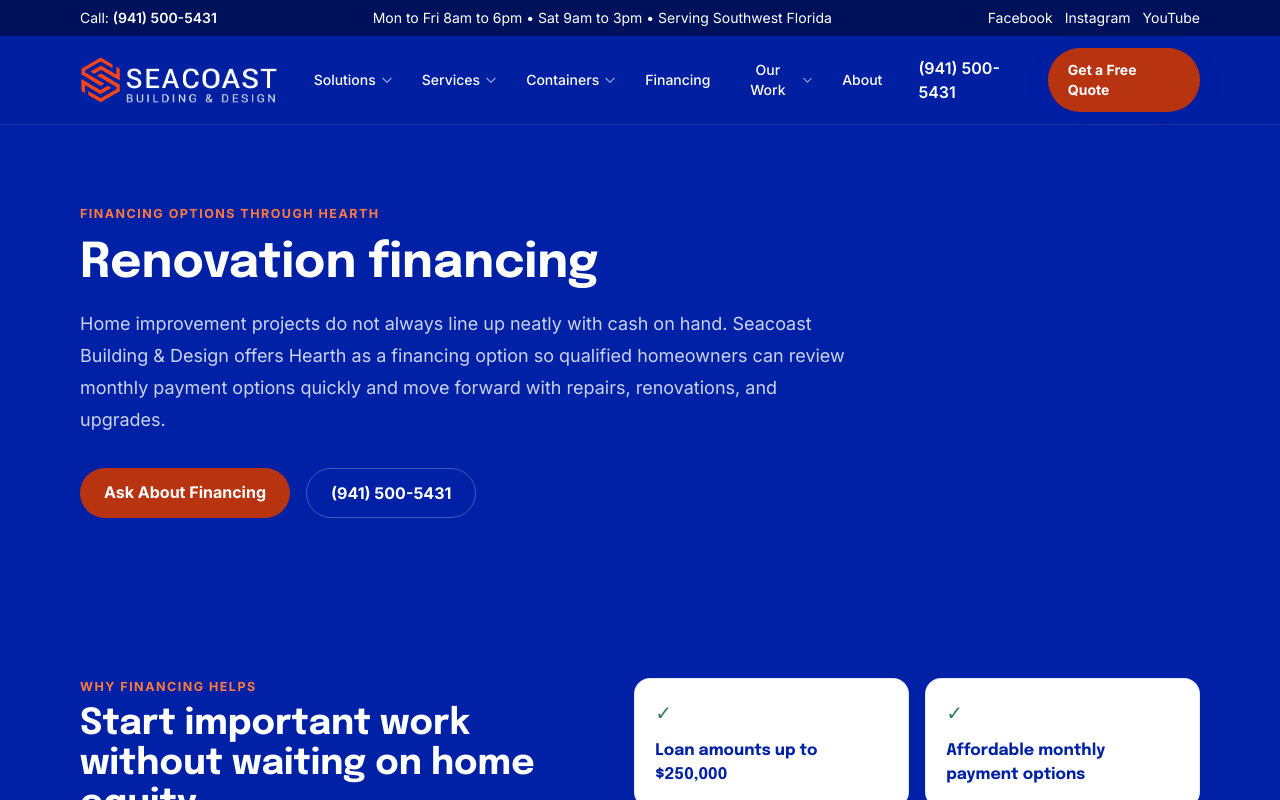
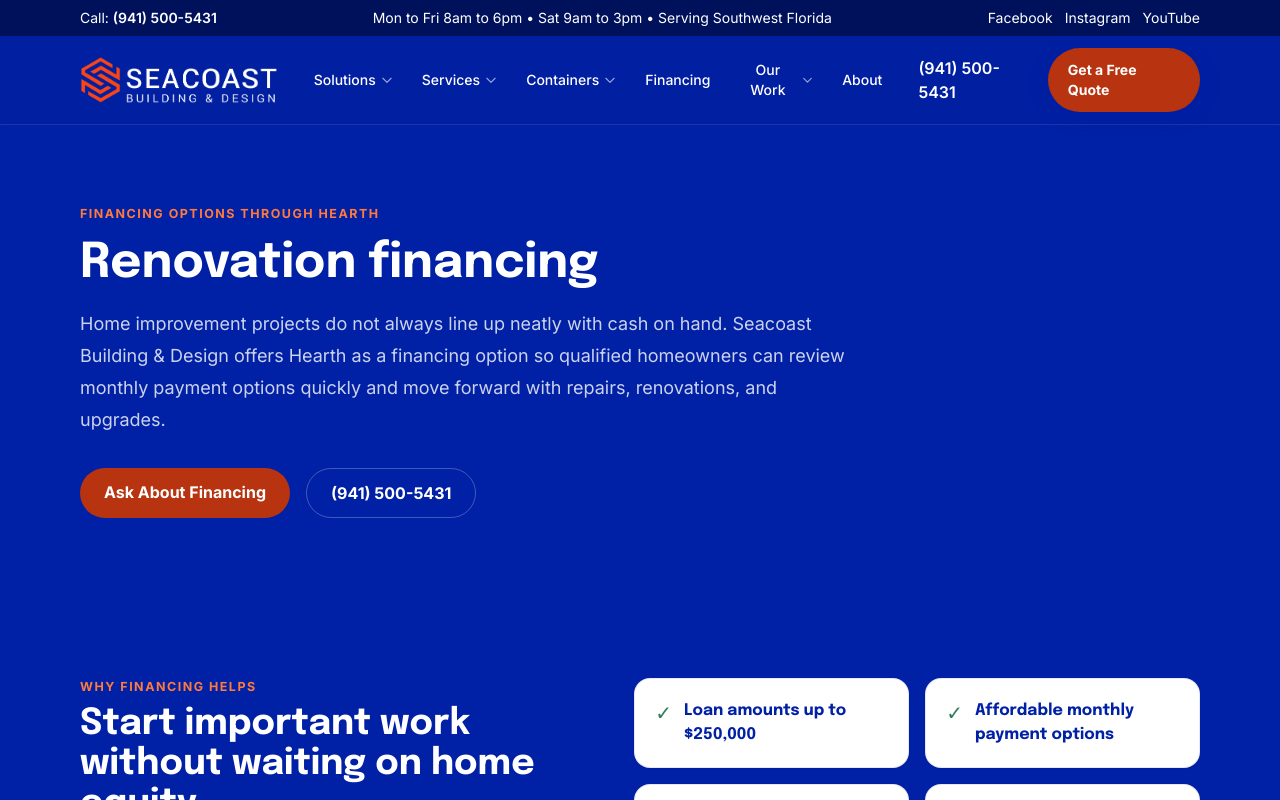
Before and after one commit to ecomstrategics/seacoast-bd, a Next.js app: page /financing in a window 1280 px wide. Shown: the top 800 px of the page. Built offline with nearby package versions, Linux system fonts and the light colour scheme.

Commit message:
Inline checkmarks with text on financing benefit cards
Align the green check next to each benefit instead of stacking above.

```diff
--- a/src/app/financing/page.tsx
+++ b/src/app/financing/page.tsx
@@ -116,9 +116,9 @@
           </div>
           <div className="grid gap-4 sm:grid-cols-2">
             {benefits.map((benefit) => (
-              <div key={benefit} className="rounded-2xl border border-navy/10 bg-white p-5 shadow-sm">
-                <span className="text-xl text-success" aria-hidden>✓</span>
-                <p className="mt-3 font-heading font-bold text-navy">{benefit}</p>
+              <div key={benefit} className="flex items-start gap-3 rounded-2xl border border-navy/10 bg-white p-5 shadow-sm">
+                <span className="text-xl leading-7 text-success" aria-hidden>✓</span>
+                <p className="font-heading font-bold text-navy">{benefit}</p>
               </div>
             ))}
           </div>
```
